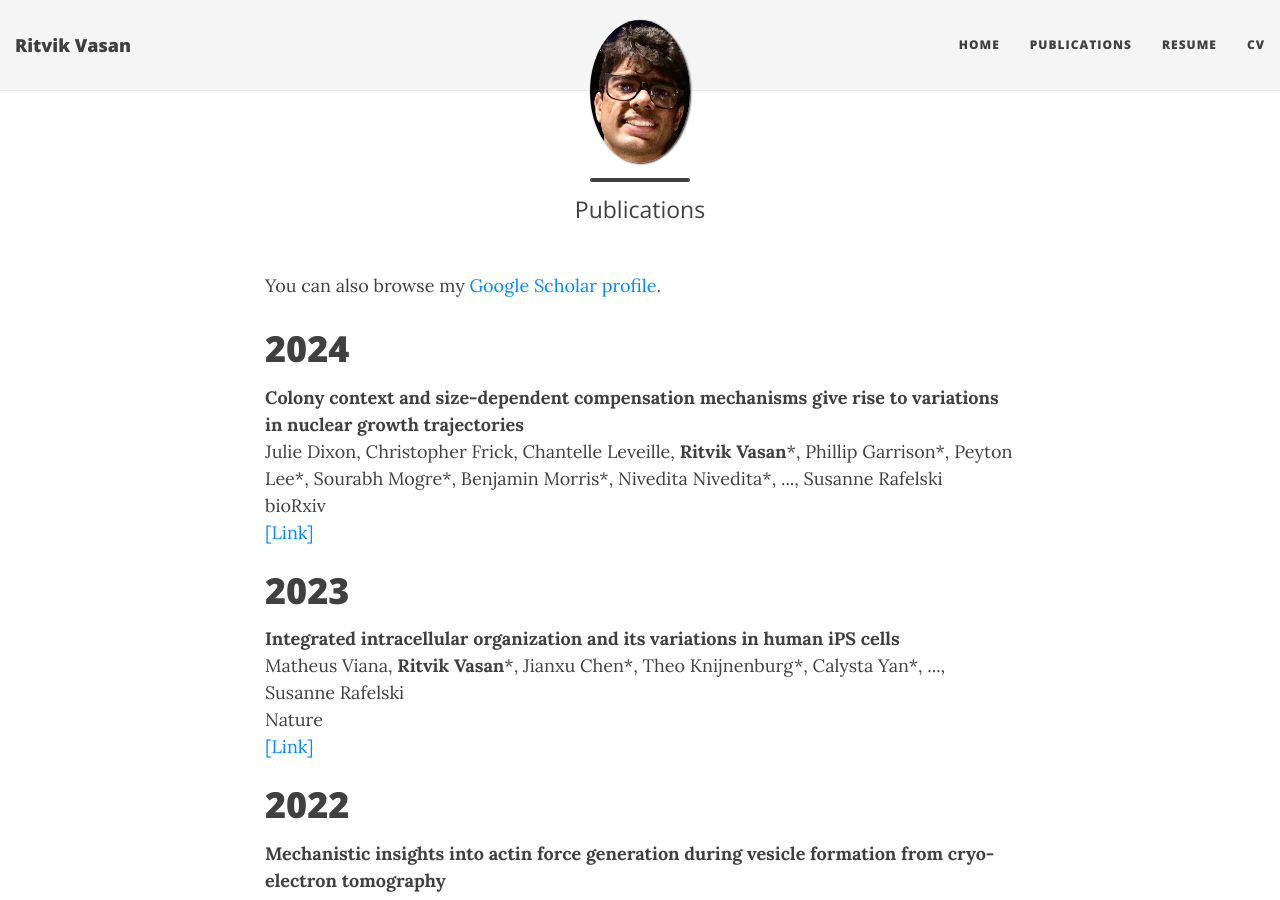
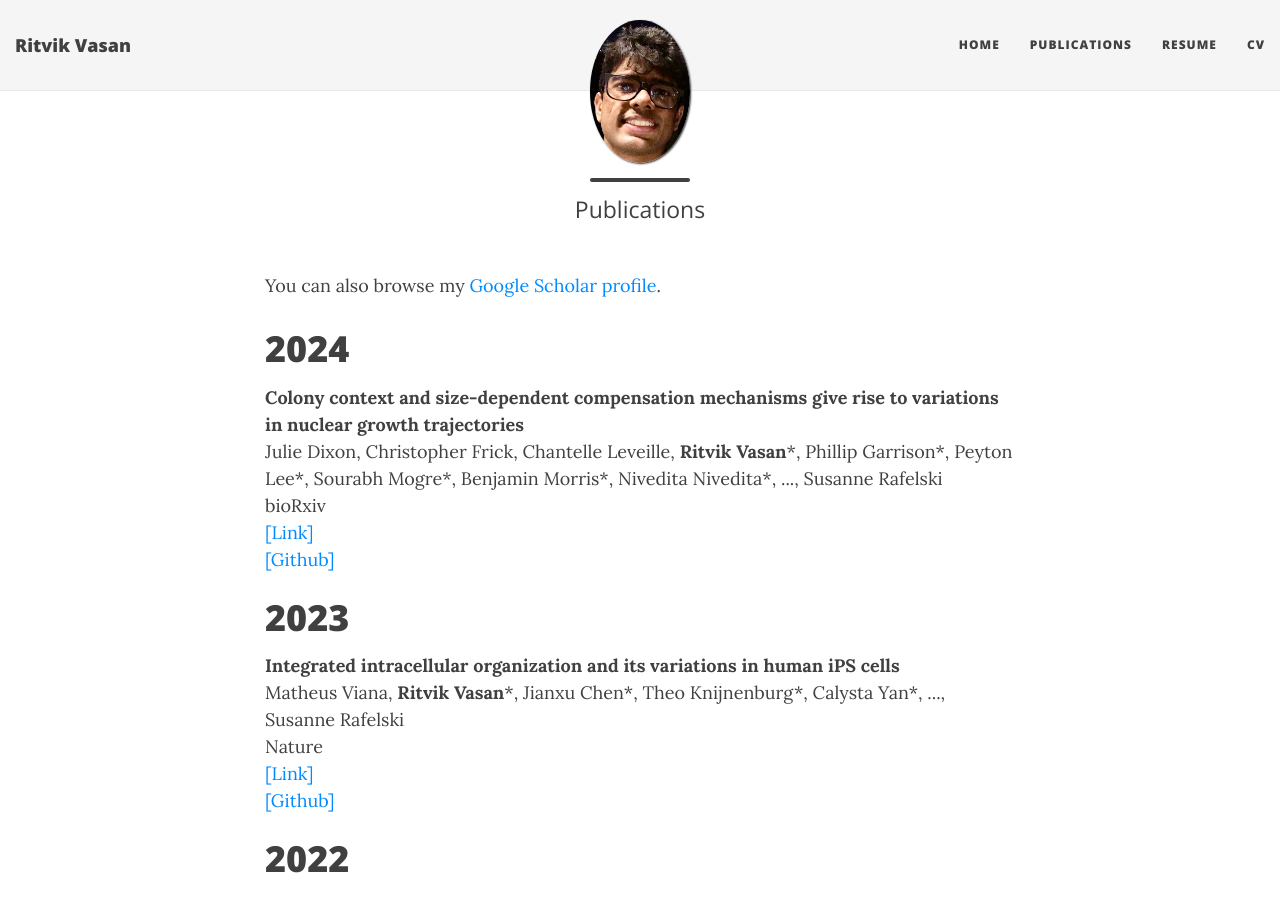
Before and after one commit to ritvikvasan/ritvikvasan.github.io, a Jekyll site: the page built from Publications.md, in a window 1280 px wide and 900 px high. Built offline with Jekyll 4.4.1, drawn with Linux system fonts in a browser that asks for light colours; nearby versions of some CDN libraries.

Commit message:
add git links

```diff
--- a/Publications.md
+++ b/Publications.md
@@ -18,6 +18,7 @@ You can also browse my <a href="https://scholar.google.com/citations?user=NFIAyP
           Julie Dixon, Christopher Frick, Chantelle Leveille, <b>Ritvik Vasan</b>*, Phillip Garrison*, Peyton Lee*, Sourabh Mogre*, Benjamin Morris*, Nivedita Nivedita*, ..., Susanne Rafelski <br />
           bioRxiv<br />
           <a href="https://www.biorxiv.org/content/10.1101/2024.06.28.601071v1.abstract">[Link]</a> <br />
+          <a href="https://github.com/AllenCell/nuc-morph-analysis">[Github]</a> <br />
        </p>
     </div>
 </div>
@@ -32,6 +33,7 @@ You can also browse my <a href="https://scholar.google.com/citations?user=NFIAyP
           Matheus Viana, <b>Ritvik Vasan</b>*, Jianxu Chen*, Theo Knijnenburg*, Calysta Yan*, ..., Susanne Rafelski <br />
           Nature<br />
           <a href="https://www.nature.com/articles/s41586-022-05563-7">[Link]</a> <br />
+          <a href="https://github.com/AllenCell/cvapipe_analysis">[Github]</a> <br />
        </p>
     </div>
 </div>
```
